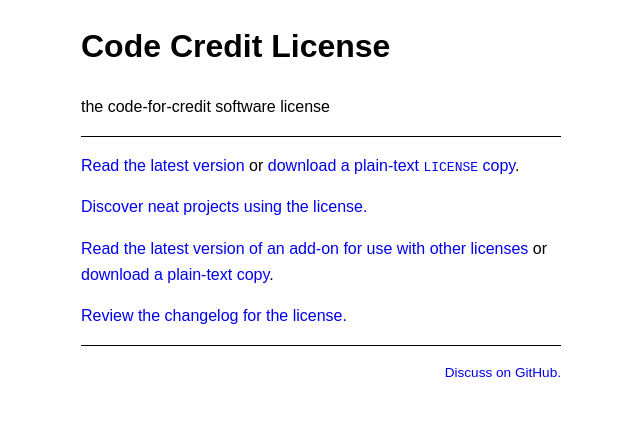
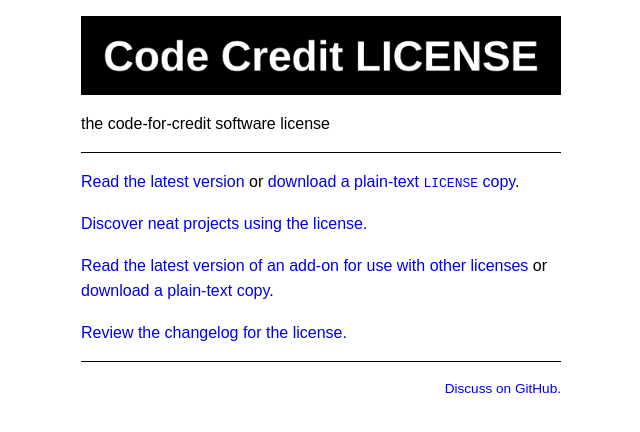
Before and after one commit to creditstxt/codecreditlicense.com, a plain HTML site: page index.html in a window 1280 px wide. Shown: the whole page, without its empty margins (319-959 px from the left). Drawn offline with Linux system fonts and the light colour scheme.

Commit message:
Add logo

```diff
--- a/index.html
+++ b/index.html
@@ -8,7 +8,7 @@
   </head>
   <body>
     <header role=banner>
-      <h1>Code Credit License</h1>
+      <img src=/logo.png alt="Code Credit License">
       <p>the code-for-credit software license</p>
     </header>
     <nav role=navigation>
--- a/styles.css
+++ b/styles.css
@@ -10,6 +10,14 @@
 footer[role=contentinfo] {
   margin: 1rem auto;
   max-width: 30rem;
+}
+
+header[role=banner] img {
+  max-width: 100%;
+}
+
+header[role=banner] p {
+  margin-top: 0.5rem;
 }
 
 nav[role=navigation] {
```
Also changed, not shown: changelog.html (+1 -1 lines), showcase.html (+1 -1 lines), logo.png (added), logo.svg (added).
